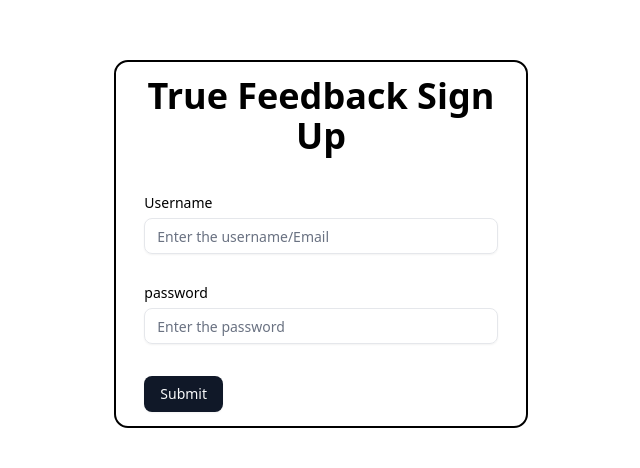
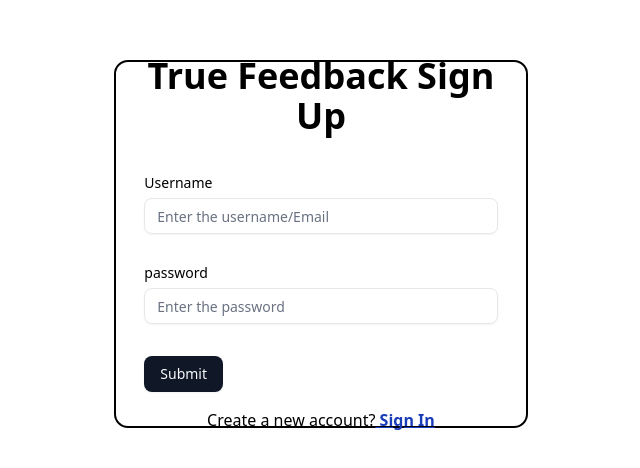
Before and after one commit to DEVKUMARSAINI545/TrueFeedback, a Next.js app: page /sign-up in a window 1280 px wide. Shown: the part 156-624 px from the top of the page, without its empty margins (319-959 px from the left). Built offline with nearby package versions, Linux system fonts and the light colour scheme.

Commit message:
changed some components

```diff
--- a/app/(auth)/sign-up/page.tsx
+++ b/app/(auth)/sign-up/page.tsx
@@ -6,8 +6,9 @@ import { SignInSchema } from '@/Schema/SignIn.Schema'
 import { ApiResponse } from '@/types/ApiResponse'
 import { zodResolver } from '@hookform/resolvers/zod'
 import axios, { AxiosError } from 'axios'
-import { Loader2 } from 'lucide-react'
+import {  Loader2 } from 'lucide-react'
 import { signIn } from 'next-auth/react'
+import Link from 'next/link'
 import { useRouter } from 'next/navigation'
 import React, { useState } from 'react'
 import { useForm } from 'react-hook-form'
@@ -88,12 +89,18 @@ export default function page() {
               <FormMessage />
             </FormItem>
           )}
-        />
+          />
         <Button type="submit">
-          {isLoading == true ?( <Loader2 className="mr-2 h-4 w-4 animate-spin" >Please Wait..</Loader2>):("Submit")}
+          {isLoading == true ?(<> <Loader2 className="mr-2 h-4 w-4 animate-spin" />Please wait...</>):("Submit")}
         </Button>
+
       </form>
     </Form>
+    <div className="text-center mt-4">
+          <p>Create a new  account?{''}
+             <Link href={"/sign-in"} className='text-blue-800 font-semibold underline'> Sign In</Link>
+            </p>
+        </div>
        </div>
       </div>
     </div>
--- a/components/NavBar/NavBar.tsx
+++ b/components/NavBar/NavBar.tsx
@@ -12,7 +12,7 @@ const NavBar = () => {
         <div className='  px-24   bg-indigo-950  overflow-hidden w-full  h-24 flex justify-between  items-center'>
       <h1 className=' text-2xl font-bold text-white'>True Feedback</h1>
       <p className='text-white text-xl'>{session && "Welcome, "+session?.user?.username}</p>
-       {session? <Button onClick={()=>signOut()} variant="NavBarButton">Logout</Button> : <Button onClick={()=>signIn("/sign-up")} variant="NavBarButton">Login</Button> }
+       {session? <Button onClick={()=>signOut()} variant="NavBarButton">Logout</Button> : <Link href={"/sign-up"}><Button variant="NavBarButton">Login</Button></Link> }
 
     </div>
   )
```
